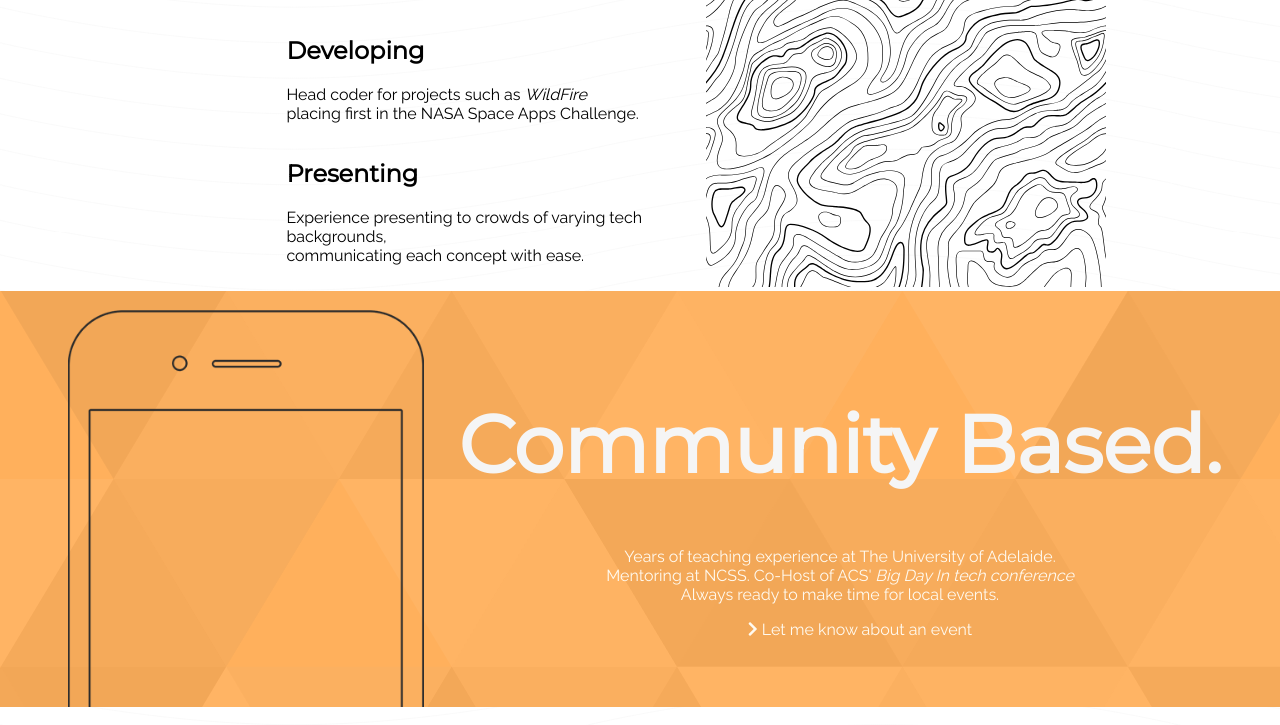
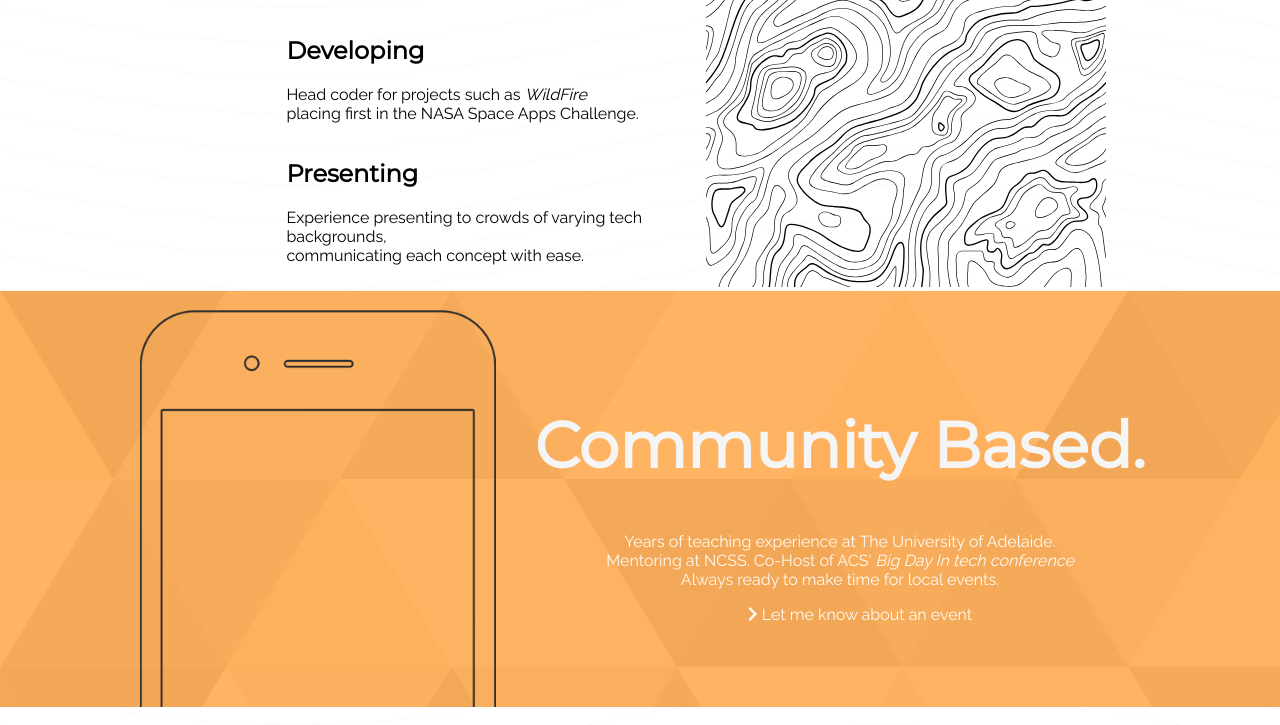
Before and after one commit to trentBowden/personalSite, a plain HTML site: page index.html in a window 1280 px wide. Shown: the part 484-1209 px from the top of the page. Drawn offline with Linux system fonts and the light colour scheme.

Commit message:
updated main

```diff
--- a/main.css
+++ b/main.css
@@ -174,9 +174,10 @@ ul {
 }
 
 .large-tri-orange h1 {
+    padding: 5px;
     color: whitesmoke;
     font-weight: bold;
-    font-size: 5em;
+    font-size: 8vh;
 }
 .large-tri-orange p, .large-tri-orange li {
     color: floralwhite;
@@ -198,7 +199,7 @@ ul {
 
 .light-bg h1 {
     font-weight: bold;
-    font-size: 3em;
+    font-size: 6vh;
 }
 
 .light-bg h2, .light-bg p, .light-bg h1 {
```
